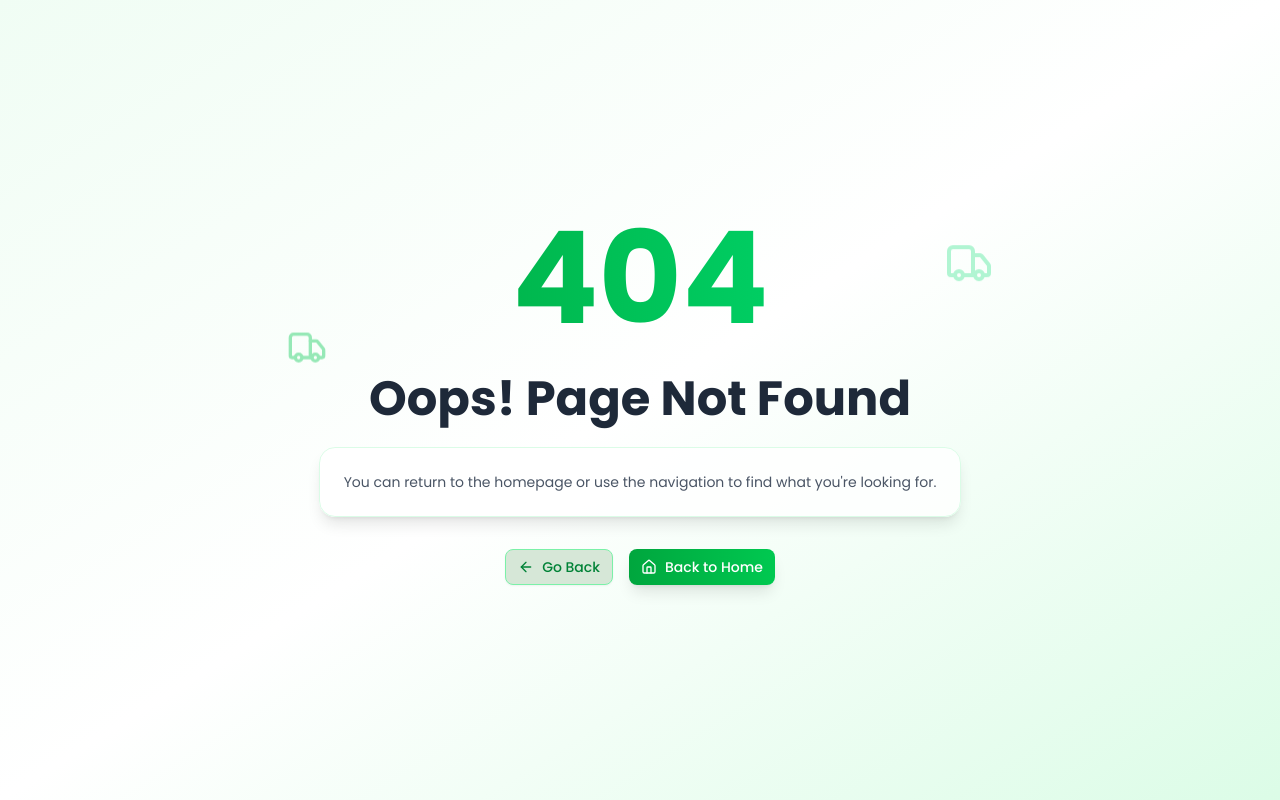
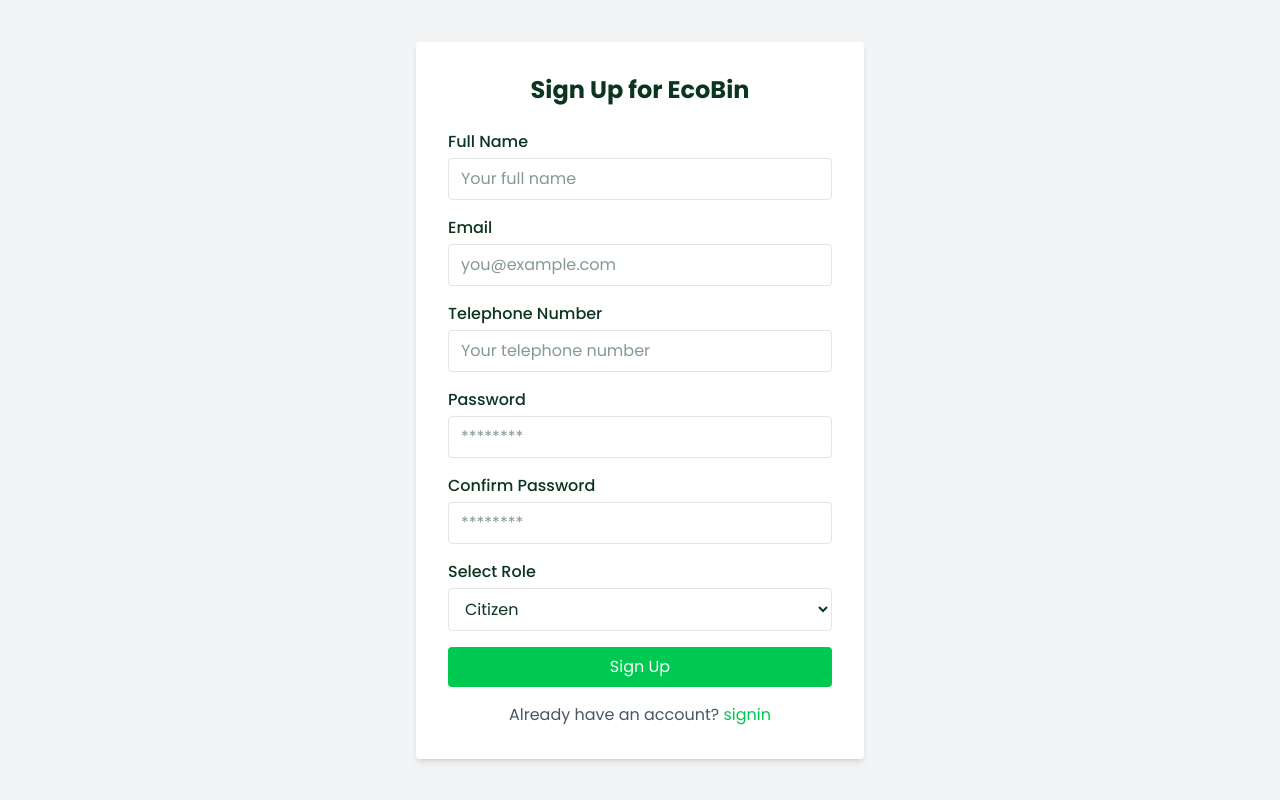
Before and after one commit to mariegrace03/Patrick, a Next.js app: page /signup in a window 1280 px wide. Before the commit this address had no page. Built offline with nearby package versions, Linux system fonts and the light colour scheme.

Commit message:
feat(auth): add sign-up page

```diff
--- /dev/null
+++ b/app/signup/page.tsx
@@ -0,0 +1,162 @@
+// app/signup/page.tsx
+"use client";
+
+import { useState, ChangeEvent, FormEvent } from "react";
+import { useRouter } from "next/navigation";
+
+interface SignupForm {
+  fullName: string;
+  email: string;
+  password: string;
+  confirmPassword: string;
+  role: "citizen" | "collector" | "admin";
+  telephoneNumber: string; // <-- added
+}
+
+export default function Signup() {
+  const router = useRouter();
+  const [formData, setFormData] = useState<SignupForm>({
+    fullName: "",
+    email: "",
+    password: "",
+    confirmPassword: "",
+    role: "citizen", // default role
+    telephoneNumber: "", // <-- initialized
+  });
+
+  const [error, setError] = useState<string>("");
+
+  const handleChange = (e: ChangeEvent<HTMLInputElement | HTMLSelectElement>) => {
+    setFormData({ ...formData, [e.target.name]: e.target.value });
+  };
+
+  const handleSubmit = (e: FormEvent<HTMLFormElement>) => {
+    e.preventDefault();
+
+    // Frontend validation
+    if (!formData.fullName || !formData.email || !formData.password || !formData.role || !formData.telephoneNumber) {
+      setError("All fields are required.");
+      return;
+    }
+
+    if (formData.password !== formData.confirmPassword) {
+      setError("Passwords do not match.");
+      return;
+    }
+
+    setError("");
+
+    // Frontend-only "signup" simulation
+    console.log("Signup data:", formData);
+    alert(`Signup successful as ${formData.role}! (Frontend-only simulation)`);
+
+    // Simulate redirect
+    router.push("/signin");
+  };
+
+  return (
+    <div className="min-h-screen flex items-center justify-center bg-gray-100">
+      <div className="bg-white p-8 rounded shadow-md w-full max-w-md">
+        <h2 className="text-2xl font-bold mb-6 text-center">Sign Up for EcoBin</h2>
+
+        {error && <p className="text-red-500 mb-4">{error}</p>}
+
+        <form onSubmit={handleSubmit} className="space-y-4">
+          <div>
+            <label className="block mb-1 font-medium">Full Name</label>
+            <input
+              type="text"
+              name="fullName"
+              value={formData.fullName}
+              onChange={handleChange}
+              className="w-full px-3 py-2 border rounded"
+              placeholder="Your full name"
+              required
+            />
+          </div>
+
+          <div>
+            <label className="block mb-1 font-medium">Email</label>
+            <input
+              type="email"
+              name="email"
+              value={formData.email}
+              onChange={handleChange}
+              className="w-full px-3 py-2 border rounded"
+              placeholder="you@example.com"
+              required
+            />
+          </div>
+
+          <div>
+            <label className="block mb-1 font-medium">Telephone Number</label>
+            <input
+              type="tel"
+              name="telephoneNumber"
+              value={formData.telephoneNumber}
+              onChange={handleChange}
+              className="w-full px-3 py-2 border rounded"
+              placeholder="Your telephone number"
+              required
+            />
+          </div>
+
+          <div>
+            <label className="block mb-1 font-medium">Password</label>
+            <input
+              type="password"
+              name="password"
+              value={formData.password}
+              onChange={handleChange}
+              className="w-full px-3 py-2 border rounded"
+              placeholder="********"
+              required
+            />
+          </div>
+
+          <div>
+            <label className="block mb-1 font-medium">Confirm Password</label>
+            <input
+              type="password"
+              name="confirmPassword"
+              value={formData.confirmPassword}
+              onChange={handleChange}
+              className="w-full px-3 py-2 border rounded"
+              placeholder="********"
+              required
+            />
+          </div>
+
+          <div>
+            <label className="block mb-1 font-medium">Select Role</label>
+            <select
+              name="role"
+              value={formData.role}
+              onChange={handleChange}
+              className="w-full px-3 py-2 border rounded"
+              required
+            >
+              <option value="citizen">Citizen</option>
+              <option value="collector">Waste Collector</option>
+              <option value="admin">Admin</option>
+            </select>
+          </div>
+
+          <button
+            type="submit"
+            className="w-full bg-green-500 text-white py-2 rounded hover:bg-green-600 transition"
+          >
+            Sign Up
+          </button>
+        </form>
+
+        <p className="text-center mt-4 text-gray-600">
+          Already have an account?{" "}
+          <a href="/signin" className="text-green-500 hover:underline">
+           signin
+          </a>
+        </p>
+      </div>
+    </div>
+  );
+}
```
